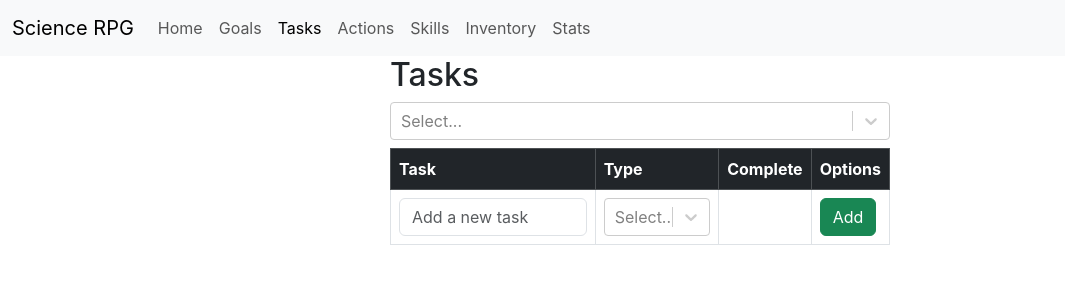
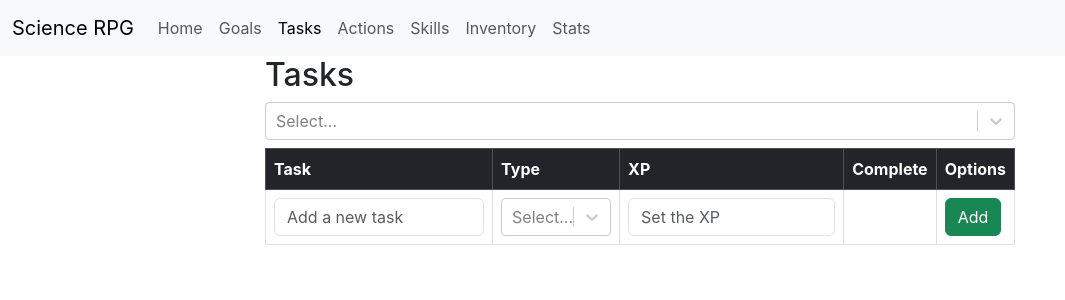
Before and after one commit to tomasantunes/science-rpg, a React (Create React App) app in the folder frontend/: page /tasks in a window 1280 px wide. Shown: the top 300 px of the page, without its empty margins (0-1065 px from the left). Built offline with nearby package versions, Linux system fonts and the light colour scheme.

Commit message:
Add field to tasks and update TODO

```diff
--- a/frontend/src/App.css
+++ b/frontend/src/App.css
@@ -2,3 +2,8 @@
     max-width: 500px;
     margin: 0 auto;
 }
+
+.medium-container {
+    max-width: 750px;
+    margin: 0 auto;
+}
--- a/frontend/src/components/Tasks.js
+++ b/frontend/src/components/Tasks.js
@@ -42,7 +42,7 @@ export default function Tasks() {
     <>
       <Navbar />
 
-      <div className="small-container">
+      <div className="medium-container">
         <h2>Tasks</h2>
         <Select options={goals} value={selectedGoal} onChange={changeSelectedGoal} className="my-2" />
         <table className="table table-striped table-bordered align-middle tasks">
@@ -50,6 +50,7 @@ export default function Tasks() {
               <tr>
                   <th>Task</th>
                   <th>Type</th>
+                  <th>XP</th>
                   <th>Complete</th>
                   <th>Options</th>
               </tr>
@@ -59,6 +60,7 @@ export default function Tasks() {
               <tr>
                 <td>{task.description}</td>
                 <td>{task.type}</td>
+                <td>{task.xp}</td>
                 <td></td>
                 <td></td>
               </tr>
@@ -72,6 +74,9 @@ export default function Tasks() {
               <td>
                 <Select options={taskTypes} value={selectedTaskType} onChange={changeSelectedTaskType} />
               </td>
+              <td>
+                <input type="text" className="form-control" placeholder="Set the XP" />
+              </td>
               <td></td>
               <td>
                 <button className="btn btn-success" onClick={addTask}>Add</button>
```
